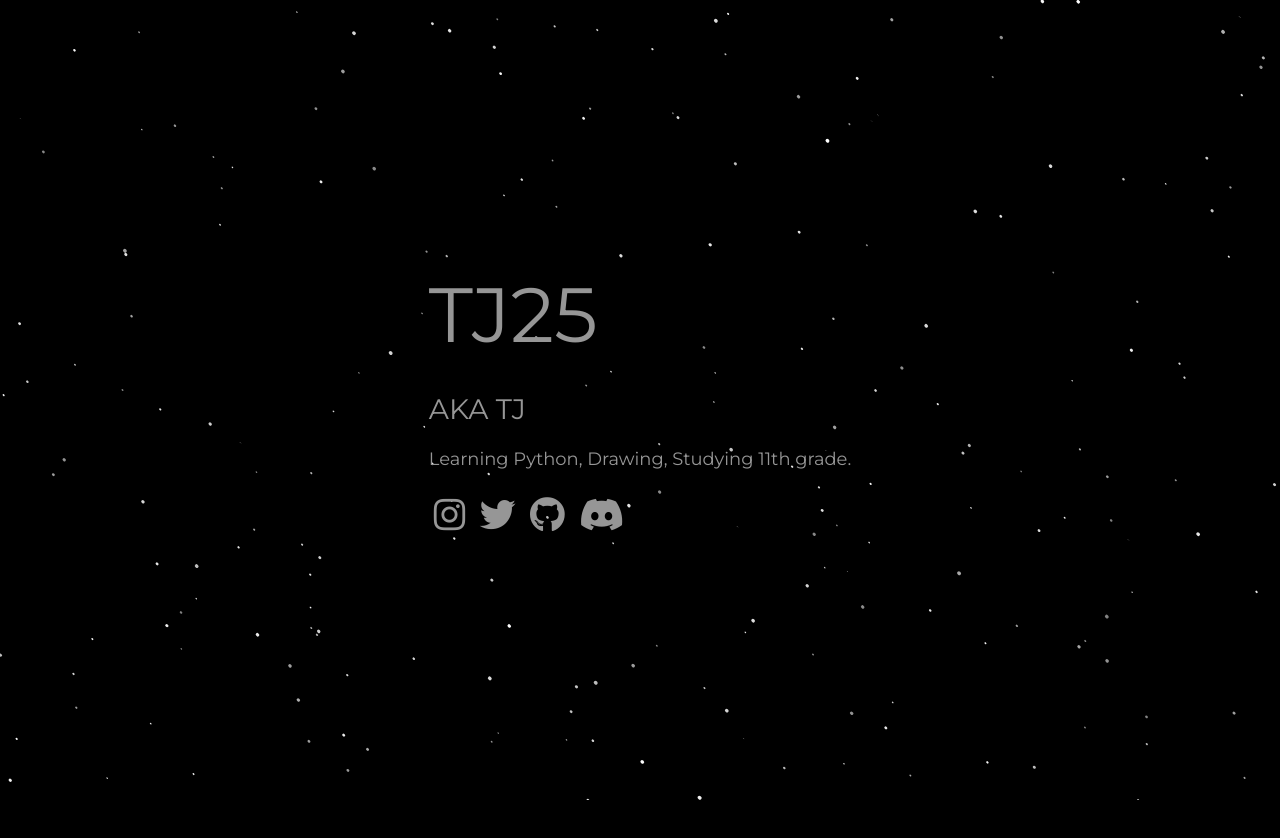
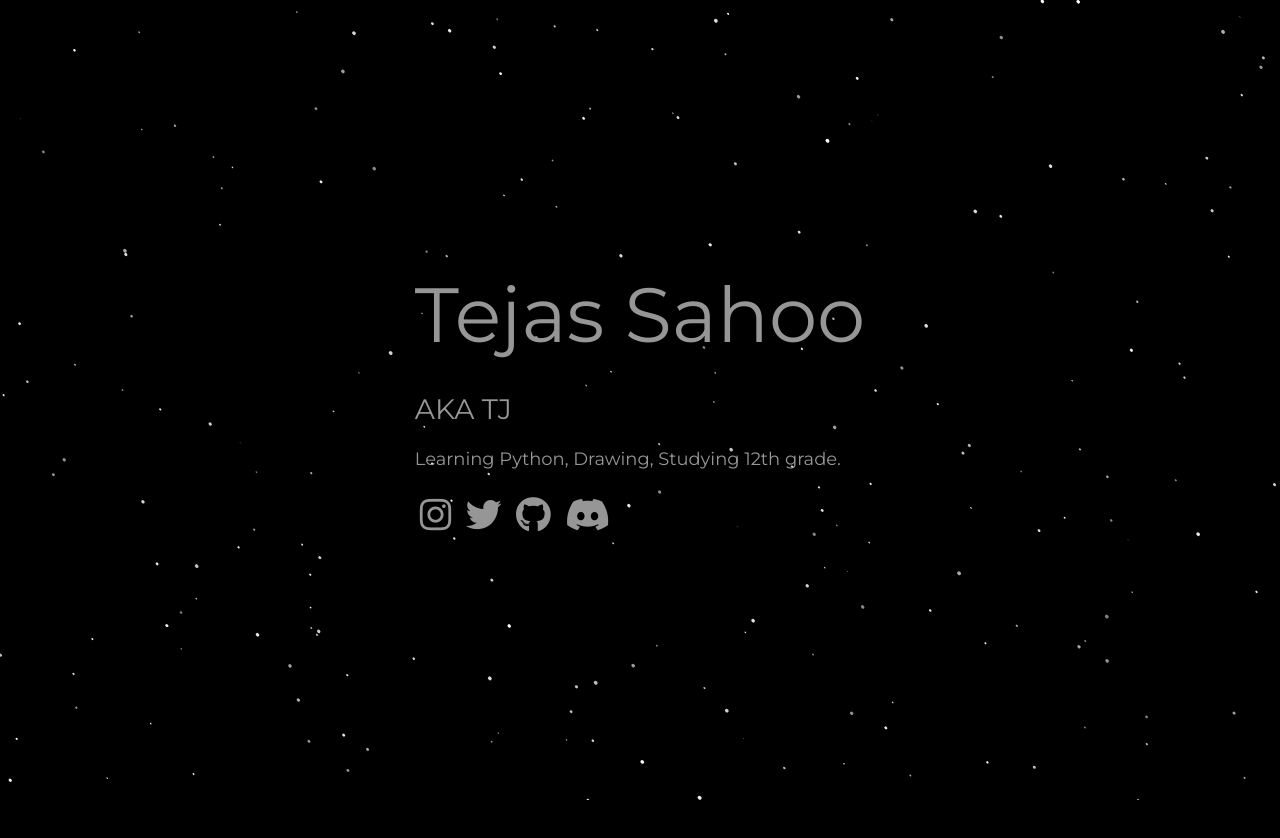
Before and after one commit to TJ2005/Website, a plain HTML site: page index.html in a window 1280 px wide. Shown: the top 838 px of the page. Drawn offline with nearby package versions, Linux system fonts and the light colour scheme.

Commit message:
Update on my life xddd

```diff
--- a/index.html
+++ b/index.html
@@ -20,9 +20,9 @@
     <div class="center">
       <div class="row d-flex flex-wrap align-items-center">
         <div class="col-md">
-          <p class="header1">TJ25</p>
+          <p class="header1">Tejas Sahoo</p>
           <p class="header2">AKA TJ</p>
-          <p class="header3">Learning Python, Drawing, Studying 11th grade.</p>
+          <p class="header3">Learning Python, Drawing, Studying 12th grade.</p>
           <a class="link1" href="https://www.instagram.com/tj25_2005/" data-toggle="tooltip" data-placement="bottom" title="Instagram"><i class="fab fa-instagram"></i></a>
           <a class="link2" href="https://twitter.com/TEJAS_2005" data-toggle="tooltip" data-placement="bottom" title="Twitter"><i class="fab fa-twitter"></i></a>
           <a class="link3" href="https://github.com/TJ2005" data-toggle="tooltip" data-placement="bottom" title="Github"><i class="fab fa-github"></i></a>
```
